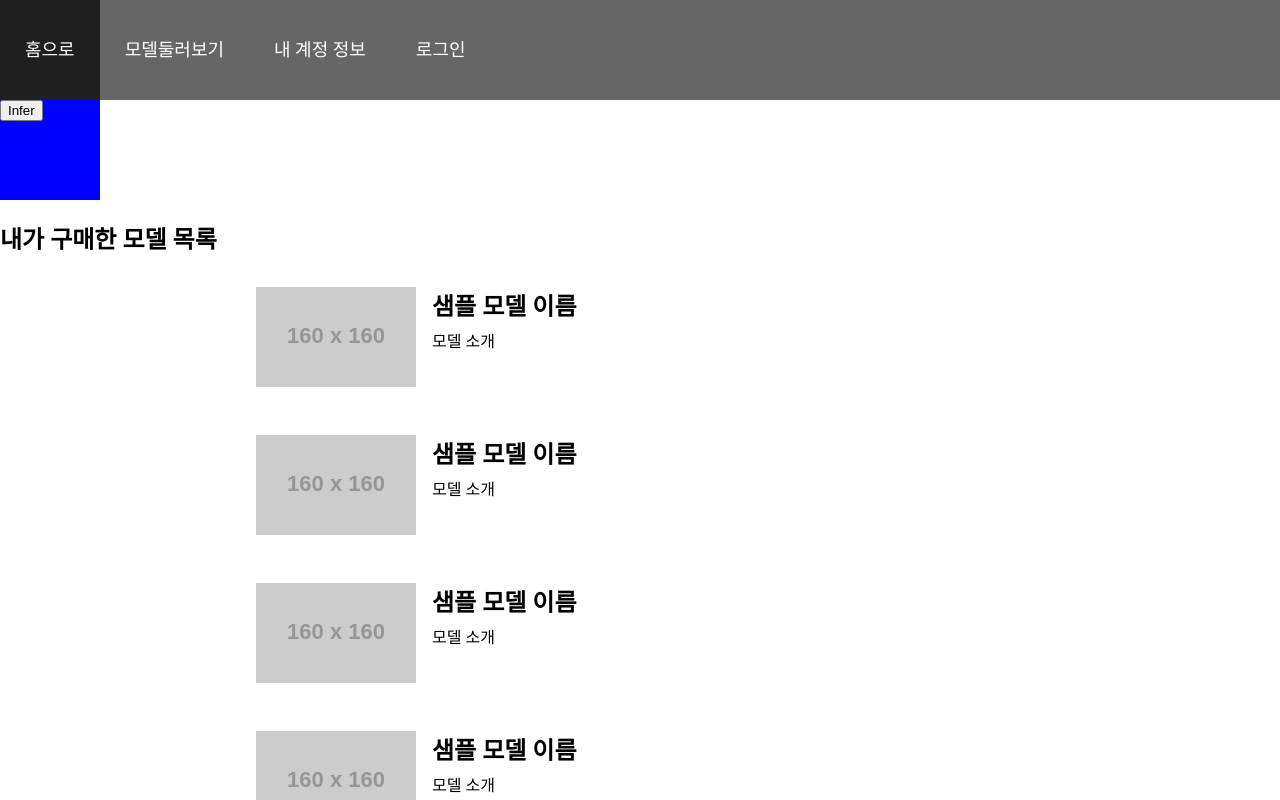
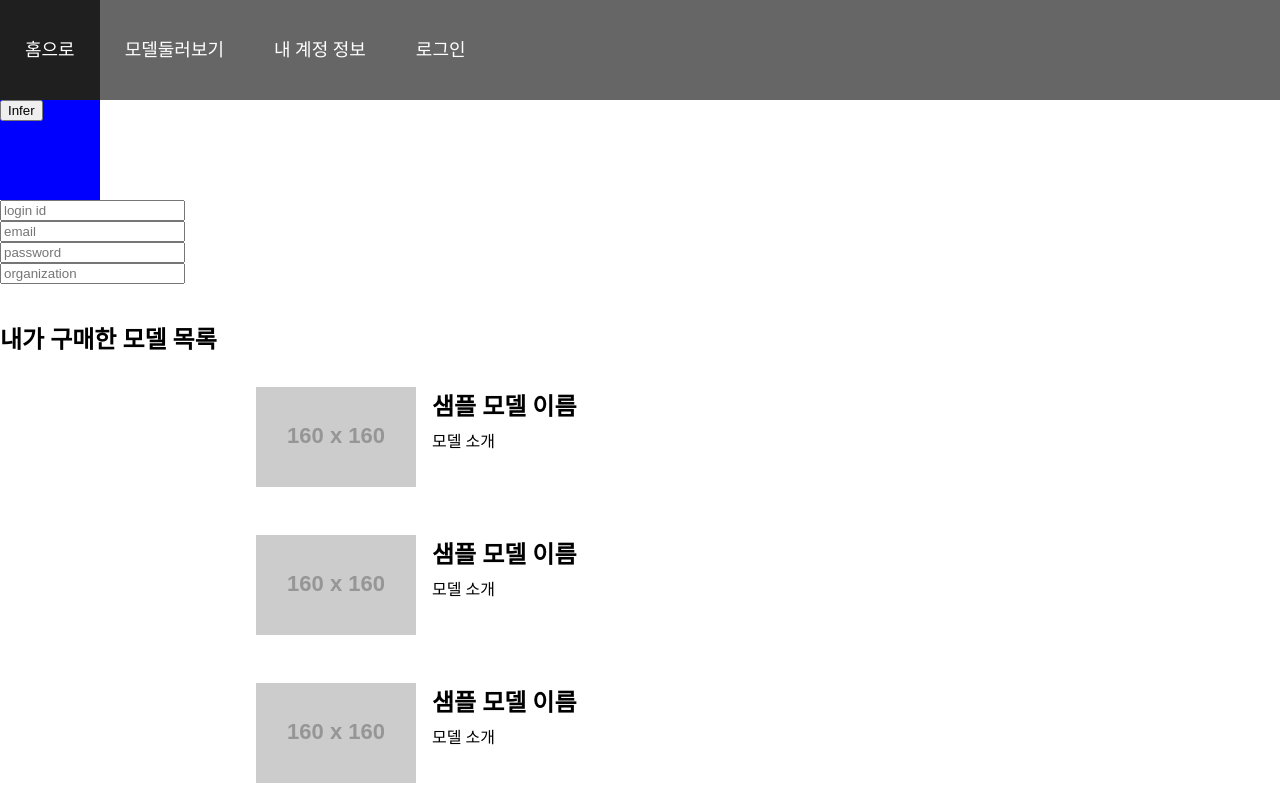
Before and after one commit to AiArtrator/AiArtrator-front, a React (Create React App) app: page / in a window 1280 px wide. Shown: the top 800 px of the page. Built offline with nearby package versions, Linux system fonts and the light colour scheme.

Commit message:
add signup

```diff
--- a/src/App.js
+++ b/src/App.js
@@ -7,6 +7,7 @@ import LogInPage from './page/LoginPage/Index.js';
 import NavBar from './components/NavBar/Index.js';
 import OwnNetworksPage from './page/OwnNetworksPage/Index.js';
 import MyInfoPage from './page/MyInfoPage/Index.js';
+import SignupForm from './components/Login/SignupForm';
 // import GlobalStyle from './GlobalStyle';
 
 function App() {
@@ -14,6 +15,7 @@ function App() {
 		<div className="App">
 			<NavBar />
 			<Test />
+			<SignupForm />
 			<OwnNetworksPage />{' '}
 			{/*  App에서 이렇게 하면 화면에 잘 보임!!!!SCSS문제인듯 */}
 			<Routes>
--- a/src/axios/User.js
+++ b/src/axios/User.js
@@ -1,4 +1,12 @@
 import axios from 'axios';
+
+export const signup = (data) => {
+	return axios({
+		method: 'POST',
+		url: '/api/auth/signup',
+		data,
+	});
+};
 
 export const Logout = () => {
 	return axios(
@@ -10,11 +18,11 @@ export const Logout = () => {
 	);
 };
 
-export const getUserInfo = () => {
+export const getUserById = (id) => {
 	return axios(
 		{
 			method: 'GET',
-			url: '/api/account/me/',
+			url: `/api/user/me/${id}`,
 		},
 		{
 			withCredentials: true,
--- /dev/null
+++ b/src/components/Login/SignupForm.jsx
@@ -0,0 +1,97 @@
+/* eslint-disable react/prop-types */
+import React, { useState } from 'react';
+import { useSelector } from 'react-redux';
+import { useDispatch } from 'react-redux';
+import styled from 'styled-components';
+import { signup } from '../../axios/User';
+import { setAccsstoken, setUser } from '../../reducers/user';
+
+const Index = () => {
+	const dispatch = useDispatch();
+	const userState = useSelector((state) => state.user);
+	const [info, setInfo] = useState({});
+
+	const submit = async () => {
+		try {
+			const res = await signup(info);
+			console.log(`[+] signup: ${res.data.data}`);
+			dispatch(setUser(res.data.data.user));
+			dispatch(setAccsstoken(res.data.data.accesstoken));
+			console.log(userState);
+		} catch (err) {
+			console.error(err);
+		}
+	};
+
+	const handleChange = (e) => {
+		const className = e.target.className;
+		const value = e.target.value;
+		if (className === 'email') {
+			setInfo({ ...info, email: value });
+		} else if (className === 'password') {
+			setInfo({ ...info, password: value });
+		} else if (className === 'organization') {
+			setInfo({ ...info, organization: value });
+		} else if (className === 'loginId') {
+			setInfo({ ...info, loginId: value });
+		} else {
+			console.err('[-] error from SignupForm');
+		}
+	};
+
+	const handleKeyDown = (e) => {
+		if (e.which === 13) {
+			const nextSibling = e.target.nextElementSibling;
+			if (nextSibling?.tagName === 'INPUT') {
+				nextSibling.focus();
+			} else {
+				submit();
+			}
+		}
+	};
+
+	return (
+		<SignupForm>
+			<input
+				className="loginId"
+				placeholder="login id"
+				type="text"
+				value={info.loginId}
+				onChange={handleChange}
+				onKeyDown={handleKeyDown}
+			/>
+			<input
+				className="email"
+				placeholder="email"
+				type="email"
+				value={info.email}
+				onChange={handleChange}
+				onKeyDown={handleKeyDown}
+			/>
+			<input
+				className="password"
+				placeholder="password"
+				type="password"
+				value={info.password}
+				onChange={handleChange}
+				onKeyDown={handleKeyDown}
+			/>
+			<input
+				className="organization"
+				placeholder="organization"
+				type="text"
+				value={info.organization}
+				onChange={handleChange}
+				onKeyDown={handleKeyDown}
+			/>
+		</SignupForm>
+	);
+};
+
+export default Index;
+
+const SignupForm = styled.div`
+	position: relative;
+	width: 200px;
+	height: 100px;
+`;
--- a/src/index.js
+++ b/src/index.js
@@ -6,7 +6,7 @@ import { Provider } from 'react-redux';
 import App from './App';
 import reportWebVitals from './reportWebVitals';
 
-import configureStore from './reducers/store';
+import configureStore from './store';
 
 ReactDOM.render(
 	<Provider store={configureStore()}>
--- a/src/page/LoginPage/Index.js
+++ b/src/page/LoginPage/Index.js
@@ -1,7 +1,13 @@
 import React from 'react';
 
-const Index = function () {
-	return <></>;
+const Index = () => {
+	return (
+		<>
+			<div>
+				<h2>login</h2>
+			</div>
+		</>
+	);
 };
 
 export default Index;
--- a/src/page/MainPage/Index.js
+++ b/src/page/MainPage/Index.js
@@ -1,7 +1,13 @@
 import React from 'react';
 
 const Index = function () {
-	return <></>;
+	return (
+		<>
+			<div>
+				<h2>main</h2>
+			</div>
+		</>
+	);
 };
 
 export default Index;
--- a/src/reducers/index.js
+++ b/src/reducers/index.js
@@ -1,8 +1,8 @@
 import { combineReducers } from 'redux';
-import users from './users';
+import userReducer from './user';
 
 const rootReducer = combineReducers({
-	users,
+	user: userReducer,
 });
 
 export default rootReducer;
--- /dev/null
+++ b/src/reducers/user.js
@@ -0,0 +1,74 @@
+import { getUserById, Logout } from '../axios/User';
+
+// Initial State
+const initialState = {
+	user: {
+		id: 2,
+		email: 'hello1@email.com',
+		idFirebase: 'RKN8DBF3',
+		createdAt: '2021-11-28T14:15:29.724Z',
+		updatedAt: '2021-11-28T14:15:29.724Z',
+		isDeleted: false,
+		organization: '고려대학교',
+		loginId: 'seol2',
+	},
+	accesstoken: 'eW1WwuY29tIiwiaW2VzhpdM',
+};
+
+export const SET_USER = 'user/setUser';
+export const SET_ACCESSTOKEN = 'user/setAccesstoken';
+
+// action creators
+export const setUser = (user) => ({
+	type: SET_USER,
+	payload: user,
+});
+
+export const setAccsstoken = (accesstoken) => ({
+	type: SET_ACCESSTOKEN,
+	payload: accesstoken,
+});
+
+export const getUser = () => {
+	return async function getUserThunk(dispatch, getState) {
+		try {
+			const id = getState().user.user.id;
+			const res = await getUserById(id);
+			dispatch(setUser(res.data.user));
+		} catch (err) {
+			console.error(err);
+		}
+	};
+};
+
+export const userLogout = async () => {
+	try {
+		await Logout();
+		window.location.href = '/';
+	} catch (err) {
+		console.dir(err);
+	}
+};
+
+// Reducer
+// eslint-disable-next-line default-param-last
+const reducer = (state = initialState, action) => {
+	switch (action.type) {
+		case SET_USER: {
+			return {
+				...state,
+				user: action.payload,
+			};
+		}
+		case SET_ACCESSTOKEN: {
+			return {
+				...state,
+				accesstoken: action.payload,
+			};
+		}
+		default:
+			return state;
+	}
+};
+
+export default reducer;
--- a/src/reducers/users.js
+++ /dev/null
@@ -1,80 +0,0 @@
-import { getUserInfo, Logout } from '../axios/User';
-
-// Initial State
-const initialState = {
-	user: null,
-};
-
-export const SET_USER = 'SET_USER';
-export const SET_USER_PROFILE = 'SET_USER_PROFILE';
-
-// action creators
-export const setUser = (data) => ({
-	type: SET_USER,
-	data,
-});
-
-export const setUserProfile = (data) => ({
-	type: SET_USER_PROFILE,
-	data,
-});
-
-// API actions
-/**
- * api에서 받은 데이터 (res.data)에 setUser로 type을 추가하고,
- * 그 객체를 dispatch 함수로 reducer를 실행시켜 상태를 업데이트한다?
- */
-export const getUser = async (dispatch) => {
-	try {
-		const res = await getUserInfo();
-		dispatch(setUser(res.data));
-	} catch (err) {
-		console.dir(err);
-	}
-};
-
-export const userLogout = async () => {
-	try {
-		await Logout();
-		window.location.href = '/';
-	} catch (err) {
-		console.dir(err);
-	}
-};
-
-// Reducer Funtions => reducer를 정의
-export const applySetUser = (state, action) => {
-	return {
-		...state,
-		user: action.data,
-	};
-};
-
-export const applySetUserProfile = (state, action) => {
-	return {
-		...state,
-		user: {
-			...state.user,
-			profile: action.data,
-		},
-	};
-};
-
-// Reducer
-/**
- * 위에서 정의한 reducer 함수를 하나로 묶음
- * <- action의 type으로 어떤 reducer를 쓸지 구분
- */
-// eslint-disable-next-line default-param-last
-const reducer = (state = initialState, action) => {
-	switch (action.type) {
-		case SET_USER:
-			return applySetUser(state, action);
-		case SET_USER_PROFILE:
-			return applySetUserProfile(state, action);
-		default:
-			return state;
-	}
-};
-
-export default reducer;
--- a/src/reducers/store.js
+++ b/src/store.js
@@ -1,13 +1,11 @@
 // import { createStore, compose, applyMiddleware } from 'redux';
 import { createStore, applyMiddleware } from 'redux';
 import { composeWithDevTools } from 'redux-devtools-extension';
-// import thunk from 'redux-thunk';
-import rootReducer from './index';
+import thunk from 'redux-thunk';
+import rootReducer from './reducers/index';
 
 const configureStore = (initialState) => {
-	const middlewares = [
-		/* thunk */
-	];
+	const middlewares = [thunk];
 	// const enhancer =
 	// 	process.env.NODE_ENV === 'production'
 	// 		? compose(applyMiddleware(...middlewares))
```
Also changed, not shown: package.json (+5 -2 lines), 1 other file (tests, documents, lock files or other folders).
